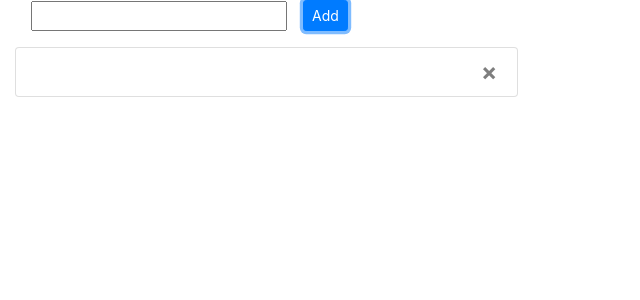
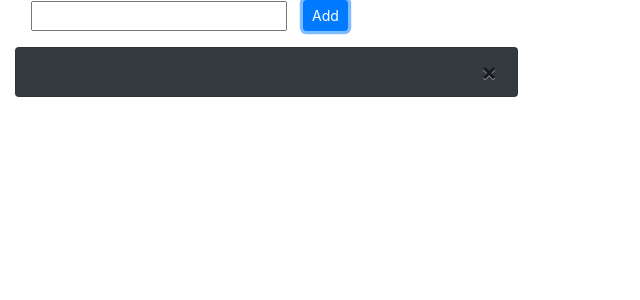
Before and after one commit to Chilim/todo-list, a React (Create React App) app: page / in a window 1280 px wide. Both pictures are taken after typing "Sample" into the empty fields and a click on the input "Add". Shown: the top 300 px of the page, without its empty margins (0-640 px from the left). Built offline with nearby package versions, Linux system fonts and the light colour scheme.

Commit message:
task status  bg change feature added

```diff
--- a/src/components/Tasks.js
+++ b/src/components/Tasks.js
@@ -1,19 +1,20 @@
 import React from 'react';
 import { connect } from 'react-redux';
 import _ from 'lodash';
-import { removeTask, toggleTaskState } from '../actions';
+import cn from 'classnames';
+import * as actions from '../actions';
 
 const mapStateToProps = (state) => {
-  const props = {
-    tasks: _.values(state.tasks.byId),
+  const { tasks: { byId, allIds } } = state;
+  const tasks = allIds.map(id => byId[id]);
+  return { tasks };
 };
-  return props;
-}
 
 const actionCreator = {
-  removeTask: removeTask,
-  toggleTaskState: toggleTaskState,
-}
+  removeTask: actions.removeTask,
+  toggleTaskState: actions.toggleTaskState,
+  inverseTaskTheme: actions.inverseTaskTheme,
+};
 
 class Tasks extends React.Component {
 
@@ -28,13 +29,16 @@ class Tasks extends React.Component {
     toggleTaskState({ id });
   };
 
-  render() {
-    const { tasks } = this.props;
+
+  renderTask = ({ id, text, state }) => {
+    const itemClass = cn({
+      'list-group-item d-flex': true,
+      'bg-dark text-light': state !== 'active',
+      'bg-light text-dark': state === 'active',
+    });
+
     return (
-      <div className="mt-3">
-        <ul className="list-group">
-          {tasks.map(({ id, text, state }) => (
-            <li key={id} className="list-group-item d-flex">
+        <li key={id} className={itemClass}>
           <span className="mr-auto">
             <a href="#" data-test="task-toggle-state" onClick={this.handleToggleTaskState(id)}>
               {state === 'active' ? text : <s>{text}</s>}
@@ -44,7 +48,18 @@ class Tasks extends React.Component {
             <span>&times;</span>
           </button>
         </li>
-          ))}
+    );
+  }
+
+  render() {
+    const { tasks } = this.props;
+    if (tasks.length === 0) {
+      return null;
+    }
+    return (
+      <div className="mt-3">
+        <ul className="list-group">
+          {tasks.map(this.renderTask)}
         </ul>
       </div>
     );
```
Lines whose indentation alone changed are shown as unchanged.
